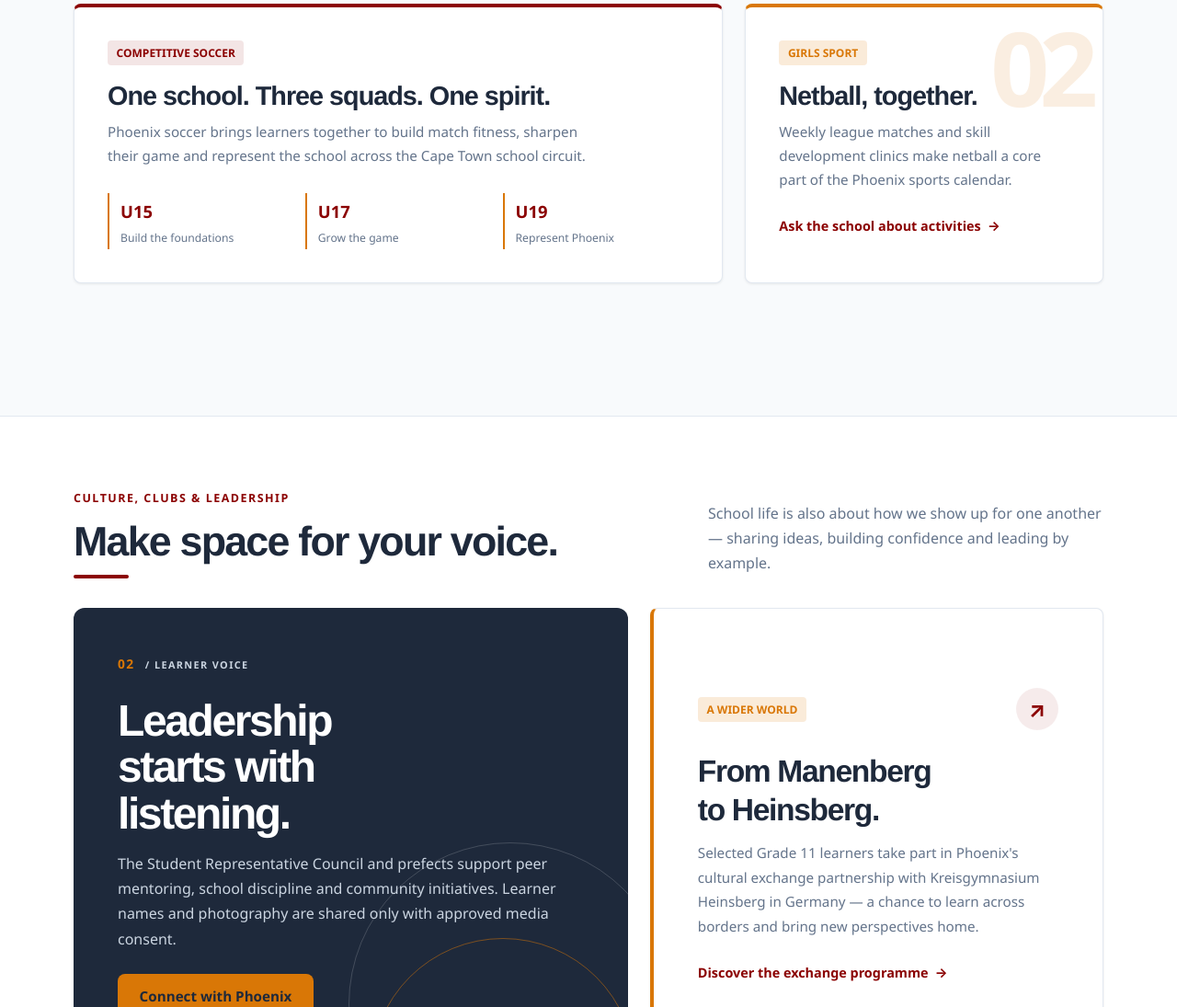
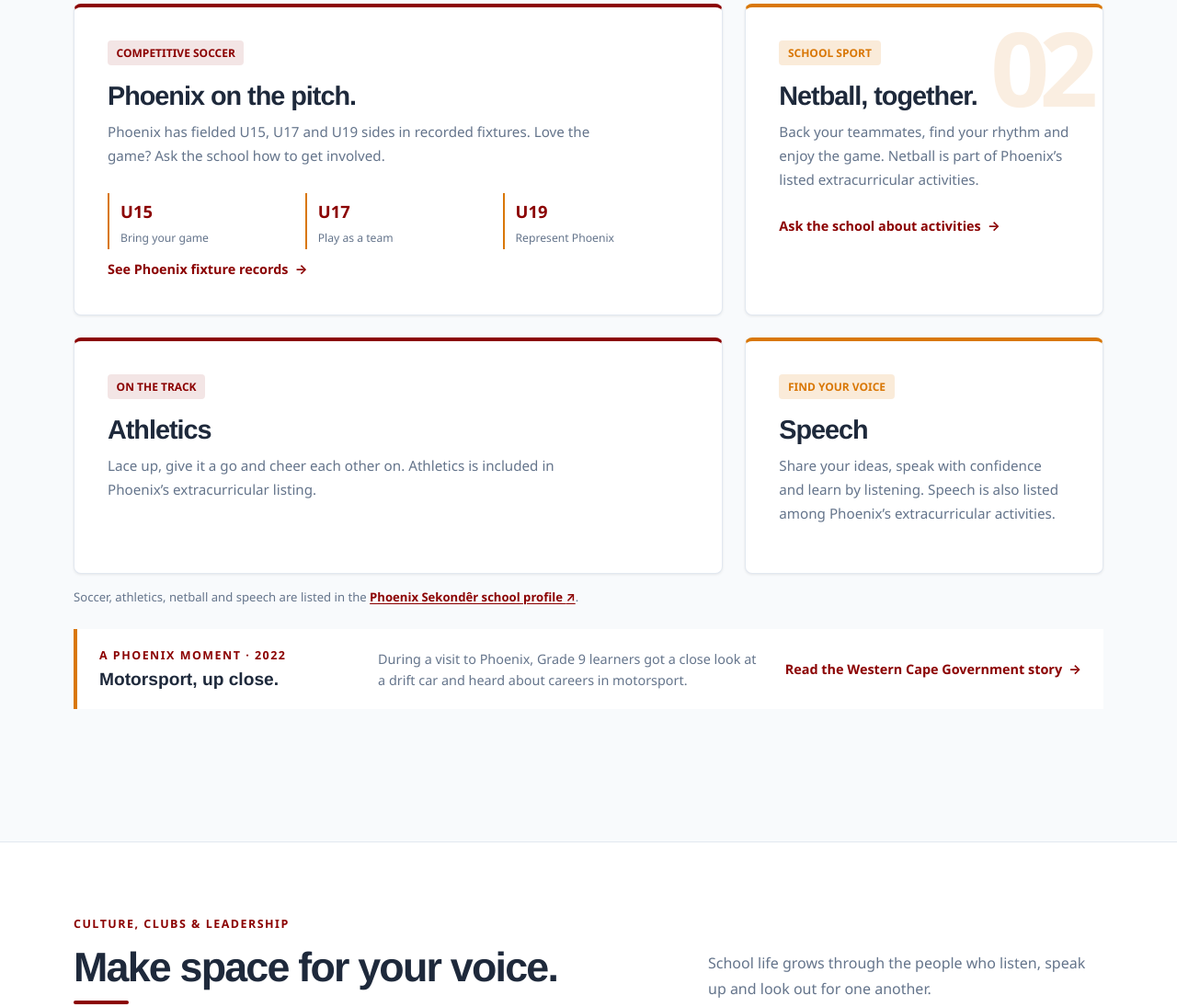
Before and after one commit to LiyandasGitH/Phoenix-High-School, a plain HTML site: page student-life.html in a window 1280 px wide. Shown: the part 1140-2235 px from the top of the page at 92% size. Drawn offline with Linux system fonts and the light colour scheme.

Commit message:
Improve student life activities and copy

```diff
--- a/css/student-life.css
+++ b/css/student-life.css
@@ -287,6 +287,53 @@
     display: grid;
     grid-template-columns: minmax(0, 1.45fr) minmax(280px, 0.8fr);
     gap: 1.5rem;
+}
+
+.life-activity-source {
+    margin: 1rem 0 0;
+    color: var(--text-muted);
+    font-size: 0.82rem;
+    line-height: 1.5;
+}
+
+.life-activity-source a {
+    color: var(--primary-red);
+    font-weight: 750;
+    text-decoration: underline;
+    text-underline-offset: 0.15em;
+}
+
+.life-extra-spotlight {
+    display: grid;
+    grid-template-columns: minmax(180px, 0.8fr) minmax(240px, 1.2fr) auto;
+    gap: 1rem 1.5rem;
+    align-items: center;
+    margin-top: 1.5rem;
+    border-left: 4px solid var(--accent-gold);
+    padding: 1.25rem 1.5rem;
+    background: #FFFFFF;
+}
+
+.life-extra-spotlight .life-kicker,
+.life-extra-spotlight h4,
+.life-extra-spotlight p {
+    margin-bottom: 0;
+}
+
+.life-extra-spotlight h4 {
+    margin-top: 0.35rem;
+    color: var(--secondary-slate);
+    font-size: 1.2rem;
+}
+
+.life-extra-spotlight > p {
+    color: var(--text-muted);
+    font-size: 0.9rem;
+    line-height: 1.6;
+}
+
+.life-extra-spotlight .life-text-link {
+    margin-top: 0;
 }
 
 .life-soccer-card {
@@ -674,6 +721,14 @@
         grid-template-columns: 1fr;
     }
 
+    .life-extra-spotlight {
+        grid-template-columns: 1fr 1.2fr;
+    }
+
+    .life-extra-spotlight .life-text-link {
+        grid-column: 1 / -1;
+    }
+
     .life-community {
         margin-top: 3.5rem;
         padding: 3.5rem 0;
@@ -726,6 +781,11 @@
         gap: 0.75rem;
     }
 
+    .life-extra-spotlight {
+        grid-template-columns: 1fr;
+        padding: 1rem;
+    }
+
     .life-gallery {
         grid-template-columns: 1fr;
         grid-template-rows: 260px 220px 220px;
--- a/student-life.html
+++ b/student-life.html
@@ -102,32 +102,61 @@
                         <article class="card life-soccer-card">
                             <div class="card-body">
                                 <span class="badge badge-red">Competitive soccer</span>
-                                <h4 class="card-title">One school. Three squads. One spirit.</h4>
+                                <h4 class="card-title">Phoenix on the pitch.</h4>
                                 <p class="card-text">
-                                    Phoenix soccer brings learners together to build match fitness,
-                                    sharpen their game and represent the school across the Cape Town
-                                    school circuit.
+                                    Phoenix has fielded U15, U17 and U19 sides in recorded fixtures. Love the game?
+                                    Ask the school how to get involved.
                                 </p>
                                 <ul class="life-squad-list" aria-label="Phoenix soccer age groups">
-                                    <li><span>U15</span><span>Build the foundations</span></li>
-                                    <li><span>U17</span><span>Grow the game</span></li>
+                                    <li><span>U15</span><span>Bring your game</span></li>
+                                    <li><span>U17</span><span>Play as a team</span></li>
                                     <li><span>U19</span><span>Represent Phoenix</span></li>
                                 </ul>
+                                <a class="life-text-link" href="https://www.mycomlink.co.za/organisation.php?i=3609" target="_blank" rel="noopener noreferrer">See Phoenix fixture records <span aria-hidden="true">→</span></a>
                             </div>
                         </article>
                         <article class="card life-netball-card">
                             <div class="life-netball-mark" aria-hidden="true">02</div>
                             <div class="card-body">
-                                <span class="badge badge-gold">Girls sport</span>
+                                <span class="badge badge-gold">School sport</span>
                                 <h4 class="card-title">Netball, together.</h4>
                                 <p class="card-text">
-                                    Weekly league matches and skill development clinics make netball
-                                    a core part of the Phoenix sports calendar.
+                                    Back your teammates, find your rhythm and enjoy the game. Netball is part of
+                                    Phoenix’s listed extracurricular activities.
                                 </p>
                                 <a class="life-text-link" href="contact.html">Ask the school about activities <span aria-hidden="true">→</span></a>
                             </div>
                         </article>
+                        <article class="card life-soccer-card">
+                            <div class="card-body">
+                                <span class="badge badge-red">On the track</span>
+                                <h4 class="card-title">Athletics</h4>
+                                <p class="card-text">
+                                    Lace up, give it a go and cheer each other on. Athletics is included in
+                                    Phoenix’s extracurricular listing.
+                                </p>
+                            </div>
+                        </article>
+                        <article class="card life-netball-card">
+                            <div class="card-body">
+                                <span class="badge badge-gold">Find your voice</span>
+                                <h4 class="card-title">Speech</h4>
+                                <p class="card-text">
+                                    Share your ideas, speak with confidence and learn by listening. Speech is
+                                    also listed among Phoenix’s extracurricular activities.
+                                </p>
+                            </div>
+                        </article>
                     </div>
+                    <p class="life-activity-source">
+                        Soccer, athletics, netball and speech are listed in the
+                        <a href="https://modernclassroom.co.za/phoenix-sekonder-secondary-school-admission-fees-and-contact-information/" target="_blank" rel="noopener noreferrer">Phoenix Sekondêr school profile <span aria-hidden="true">↗</span></a>.
+                    </p>
+                    <aside class="life-extra-spotlight" aria-label="Past school activity">
+                        <div><p class="life-kicker">A Phoenix moment · 2022</p><h4>Motorsport, up close.</h4></div>
+                        <p>During a visit to Phoenix, Grade 9 learners got a close look at a drift car and heard about careers in motorsport.</p>
+                        <a class="life-text-link" href="https://www.westerncape.gov.za/education/article/phoenix-secondary-school-learners-get-taste-motorsport" target="_blank" rel="noopener noreferrer">Read the Western Cape Government story <span aria-hidden="true">→</span></a>
+                    </aside>
                 </section>
             </div>
         </section>
@@ -140,8 +169,7 @@
                         <h2 class="section-title">Make space for your voice.</h2>
                     </div>
                     <p class="section-subtitle">
-                        School life is also about how we show up for one another — sharing ideas,
-                        building confidence and leading by example.
+                        School life grows through the people who listen, speak up and look out for one another.
                     </p>
                 </div>
                 <div class="life-community-grid">
@@ -149,9 +177,8 @@
                         <span class="life-card-index">02 <span>/ LEARNER VOICE</span></span>
                         <h3>Leadership starts with listening.</h3>
                         <p>
-                            The Student Representative Council and prefects support peer mentoring,
-                            school discipline and community initiatives. Learner names and photography
-                            are shared only with approved media consent.
+                            The Student Representative Council and prefects help learners have a voice,
+                            support school life and take part in community initiatives.
                         </p>
                         <a class="btn btn-secondary" href="contact.html">Connect with Phoenix</a>
                         <span class="life-orbit life-orbit-one" aria-hidden="true"></span>
@@ -165,9 +192,9 @@
                         </div>
                         <h3 class="card-title">From Manenberg to Heinsberg.</h3>
                         <p class="card-text">
-                            Selected Grade 11 learners take part in Phoenix's cultural exchange
-                            partnership with Kreisgymnasium Heinsberg in Germany — a chance to learn
-                            across borders and bring new perspectives home.
+                            Selected Grade 11 learners take part in Phoenix’s exchange with
+                            Kreisgymnasium Heinsberg in Germany, sharing everyday life and learning
+                            from another school community.
                         </p>
                         <a class="life-text-link" href="academics.html#exchange">Discover the exchange programme <span aria-hidden="true">→</span></a>
                     </article>
@@ -183,8 +210,8 @@
                         <h2 class="section-title">The places between the moments.</h2>
                     </div>
                     <p class="section-subtitle">
-                        A few familiar corners of our campus — the backdrop to everything learners
-                        discover, practise and build together.
+                        From the courtyard to the garden, these are the familiar spaces where Phoenix
+                        learners meet, recharge and make the school their own.
                     </p>
                 </div>
                 <div class="life-gallery">
@@ -201,7 +228,7 @@
                         <figcaption><span>Our everyday welcome</span><strong>Inside Phoenix</strong></figcaption>
                     </figure>
                 </div>
-                <p class="life-photo-note">Campus photography is shared with care. Families may request image removals through the school office.</p>
+                <p class="life-photo-note">These photos offer a glimpse of everyday life around the Phoenix campus.</p>
             </div>
         </section>
 
@@ -210,7 +237,7 @@
                 <div>
                     <p class="life-kicker">Your next chapter starts here</p>
                     <h2>Bring your spark to Phoenix.</h2>
-                    <p>Want to know more about school life or how to get involved? We would love to hear from you.</p>
+                    <p>Curious about an activity or want to know more about life at Phoenix? Get in touch with the school.</p>
                 </div>
                 <a class="btn btn-secondary" href="contact.html">Get in touch <span aria-hidden="true">→</span></a>
             </div>
```
